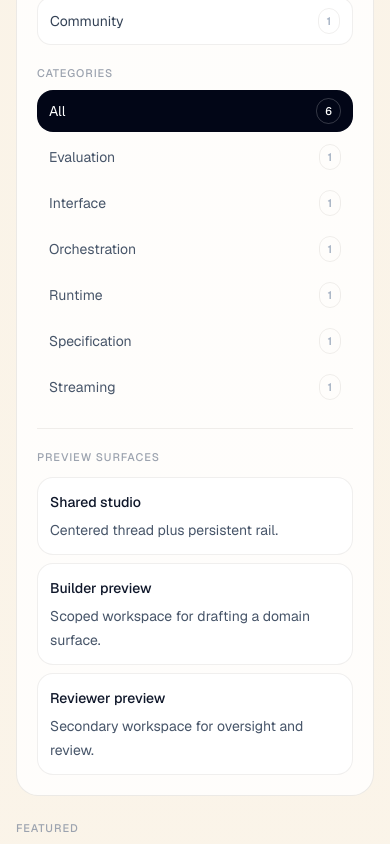
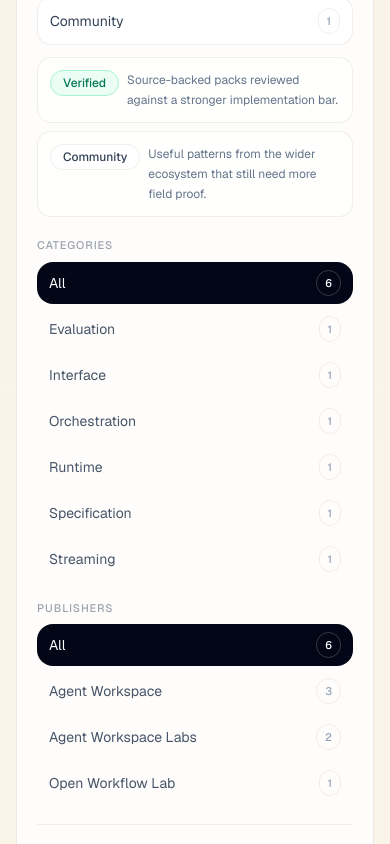
Before and after one commit to HomenShum/agent-workspace-template, a Next.js app: page / in a window 390 px wide. Shown: the part 880-1724 px from the top of the page. Built offline with nearby package versions, Linux system fonts and the light colour scheme; no server answers.

Commit message:
feat: add publisher browsing and trust legend

```diff
--- a/src/app/globals.css
+++ b/src/app/globals.css
@@ -188,6 +188,10 @@
 
   .directory-filter-count {
     @apply rounded-full border border-[rgba(72,57,39,0.08)] px-2 py-0.5 text-[11px] font-medium text-slate-400;
+  }
+
+  .directory-legend-row {
+    @apply flex items-start gap-2 rounded-[14px] border border-[rgba(72,57,39,0.08)] bg-[rgba(255,255,255,0.72)] px-3 py-3;
   }
 
   .directory-filter-row-active .directory-filter-count,
--- a/src/app/packs/[slug]/page.tsx
+++ b/src/app/packs/[slug]/page.tsx
@@ -197,15 +197,21 @@ export default async function PackDetailPage({
                     </div>
                   </div>
                   <p className="text-sm leading-6 text-slate-600">{publisher.description}</p>
+                  <div className="grid gap-2">
+                    <Link href={`/publishers/${publisher.slug}`} className="directory-link-button">
+                      <span>View publisher packs</span>
+                      <span aria-hidden="true">Open</span>
+                    </Link>
                     <a
                       href={publisher.href}
                       target="_blank"
                       rel="noreferrer"
                       className="directory-link-button"
                     >
-                    <span>Open publisher profile</span>
+                      <span>Open GitHub profile</span>
                       <span aria-hidden="true">Open</span>
                     </a>
+                  </div>
                 </div>
               </section>
             ) : null}
--- /dev/null
+++ b/src/app/publishers/[slug]/page.tsx
@@ -0,0 +1,77 @@
+import Link from "next/link";
+import { notFound } from "next/navigation";
+import { PackTile } from "@/components/PacksDirectory";
+import {
+  getPacksByPublisher,
+  getPublisherProfileBySlug,
+  publisherProfiles,
+} from "@/lib/harness-packs";
+
+export function generateStaticParams() {
+  return Object.values(publisherProfiles).map((publisher) => ({ slug: publisher.slug }));
+}
+
+export default async function PublisherPage({
+  params,
+}: {
+  params: Promise<{ slug: string }>;
+}) {
+  const { slug } = await params;
+  const publisher = getPublisherProfileBySlug(slug);
+
+  if (!publisher) {
+    notFound();
+  }
+
+  const packs = getPacksByPublisher(publisher.name);
+
+  return (
+    <main className="app-shell">
+      <div className="app-frame">
+        <div className="space-y-8">
+          <section className="directory-header">
+            <div className="directory-header-copy">
+              <div className="flex flex-wrap items-center gap-2">
+                <Link href="/" className="directory-pill directory-pill-small">
+                  Back to directory
+                </Link>
+                <span className="directory-publisher-status">{publisher.status}</span>
+              </div>
+              <p className="section-label">Publisher profile</p>
+              <h1 className="directory-header-title">{publisher.name}</h1>
+              <p className="directory-header-body">{publisher.description}</p>
+            </div>
+            <div className="directory-header-actions">
+              <a
+                href={publisher.href}
+                target="_blank"
+                rel="noreferrer"
+                className="btn-secondary"
+              >
+                Open GitHub
+              </a>
+            </div>
+          </section>
+
+          <section className="directory-results-bar">
+            <div className="directory-results-summary">
+              <span className="directory-results-count">{packs.length} packs from this publisher</span>
+              <span className="text-sm text-slate-500">
+                Browse the packs this publisher has contributed to the marketplace.
+              </span>
+            </div>
+            <div className="directory-results-meta">
+              <span className="directory-results-chip">{publisher.initials}</span>
+            </div>
+          </section>
+
+          <section className="grid gap-4 md:grid-cols-2 xl:grid-cols-3">
+            {packs.map((pack) => (
+              <PackTile key={pack.slug} pack={pack} />
+            ))}
+          </section>
+        </div>
+      </div>
+    </main>
+  );
+}
--- a/src/components/PacksDirectory.tsx
+++ b/src/components/PacksDirectory.tsx
@@ -7,11 +7,13 @@ import { PackArtwork } from "@/components/PackArtwork";
 
 type SortMode = "featured" | "updated" | "name";
 type TrustMode = "all" | "Verified" | "Community";
+type PublisherMode = "all" | string;
 
 export function PacksDirectory({ packs }: { packs: HarnessPack[] }) {
   const [query, setQuery] = useState("");
   const [selectedCategory, setSelectedCategory] = useState("All");
   const [selectedTrust, setSelectedTrust] = useState<TrustMode>("all");
+  const [selectedPublisher, setSelectedPublisher] = useState<PublisherMode>("all");
   const [sortMode, setSortMode] = useState<SortMode>("featured");
 
   const normalizedQuery = query.trim().toLowerCase();
@@ -24,6 +26,16 @@ export function PacksDirectory({ packs }: { packs: HarnessPack[] }) {
         count: packs.filter((pack) => pack.category === category).length,
       })),
   ];
+  const publishers = [
+    { name: "All", slug: "all", count: packs.length },
+    ...Array.from(new Set(packs.map((pack) => pack.publisher)))
+      .sort((left, right) => left.localeCompare(right))
+      .map((publisher) => ({
+        name: publisher,
+        slug: getPublisherProfile(publisher)?.slug ?? publisher,
+        count: packs.filter((pack) => pack.publisher === publisher).length,
+      })),
+  ];
 
   const filteredPacks = packs
     .filter((pack) => {
@@ -31,6 +43,9 @@ export function PacksDirectory({ packs }: { packs: HarnessPack[] }) {
         return false;
       }
       if (selectedTrust !== "all" && pack.trust !== selectedTrust) {
+        return false;
+      }
+      if (selectedPublisher !== "all" && pack.publisher !== selectedPublisher) {
         return false;
       }
       if (!normalizedQuery) {
@@ -75,6 +90,7 @@ export function PacksDirectory({ packs }: { packs: HarnessPack[] }) {
   const activeFilters = [
     selectedCategory !== "All" ? selectedCategory : null,
     selectedTrust !== "all" ? selectedTrust : null,
+    selectedPublisher !== "all" ? selectedPublisher : null,
     normalizedQuery ? `Search: ${query.trim()}` : null,
   ].filter(Boolean) as string[];
 
@@ -166,6 +182,20 @@ export function PacksDirectory({ packs }: { packs: HarnessPack[] }) {
                   </button>
                 ))}
               </div>
+              <div className="mt-3 grid gap-2">
+                <div className="directory-legend-row">
+                  <span className="pack-trust-badge pack-trust-badge-verified">Verified</span>
+                  <span className="text-xs leading-5 text-slate-500">
+                    Source-backed packs reviewed against a stronger implementation bar.
+                  </span>
+                </div>
+                <div className="directory-legend-row">
+                  <span className="pack-trust-badge">Community</span>
+                  <span className="text-xs leading-5 text-slate-500">
+                    Useful patterns from the wider ecosystem that still need more field proof.
+                  </span>
+                </div>
+              </div>
             </div>
 
             <div>
@@ -182,6 +212,29 @@ export function PacksDirectory({ packs }: { packs: HarnessPack[] }) {
                   >
                     <span>{category.name}</span>
                     <span className="directory-filter-count">{category.count}</span>
+                  </button>
+                ))}
+              </div>
+            </div>
+
+            <div>
+              <p className="section-label">Publishers</p>
+              <div className="mt-2 space-y-1">
+                {publishers.map((publisher) => (
+                  <button
+                    key={publisher.slug}
+                    type="button"
+                    onClick={() =>
+                      setSelectedPublisher(publisher.name === "All" ? "all" : publisher.name)
+                    }
+                    className={`directory-category-row ${
+                      (publisher.name === "All" ? selectedPublisher === "all" : selectedPublisher === publisher.name)
+                        ? "directory-category-row-active"
+                        : ""
+                    }`}
+                  >
+                    <span>{publisher.name}</span>
+                    <span className="directory-filter-count">{publisher.count}</span>
                   </button>
                 ))}
               </div>
@@ -292,7 +345,7 @@ function DirectoryLink({
   );
 }
 
-function PackTile({ pack, featured = false }: { pack: HarnessPack; featured?: boolean }) {
+export function PackTile({ pack, featured = false }: { pack: HarnessPack; featured?: boolean }) {
   return (
     <Link
       href={`/packs/${pack.slug}`}
--- a/src/lib/harness-packs.ts
+++ b/src/lib/harness-packs.ts
@@ -42,6 +42,7 @@ export type HarnessPack = {
 };
 
 export type PublisherProfile = {
+  slug: string;
   name: string;
   initials: string;
   status: "Verified publisher" | "Community publisher";
@@ -51,6 +52,7 @@ export type PublisherProfile = {
 
 export const publisherProfiles: Record<string, PublisherProfile> = {
   "Agent Workspace": {
+    slug: "agent-workspace",
     name: "Agent Workspace",
     initials: "AW",
     status: "Verified publisher",
@@ -58,6 +60,7 @@ export const publisherProfiles: Record<string, PublisherProfile> = {
     href: "https://github.com/HomenShum/agent-workspace-template",
   },
   "Agent Workspace Labs": {
+    slug: "agent-workspace-labs",
     name: "Agent Workspace Labs",
     initials: "AL",
     status: "Verified publisher",
@@ -65,6 +68,7 @@ export const publisherProfiles: Record<string, PublisherProfile> = {
     href: "https://github.com/HomenShum/agent-workspace-template",
   },
   "Open Workflow Lab": {
+    slug: "open-workflow-lab",
     name: "Open Workflow Lab",
     initials: "OW",
     status: "Community publisher",
@@ -607,3 +611,11 @@ export function getHarnessPack(slug: string) {
 export function getPublisherProfile(name: string) {
   return publisherProfiles[name];
 }
+
+export function getPublisherProfileBySlug(slug: string) {
+  return Object.values(publisherProfiles).find((publisher) => publisher.slug === slug);
+}
+
+export function getPacksByPublisher(name: string) {
+  return harnessPacks.filter((pack) => pack.publisher === name);
+}
```
Lines whose indentation alone changed are shown as unchanged.
